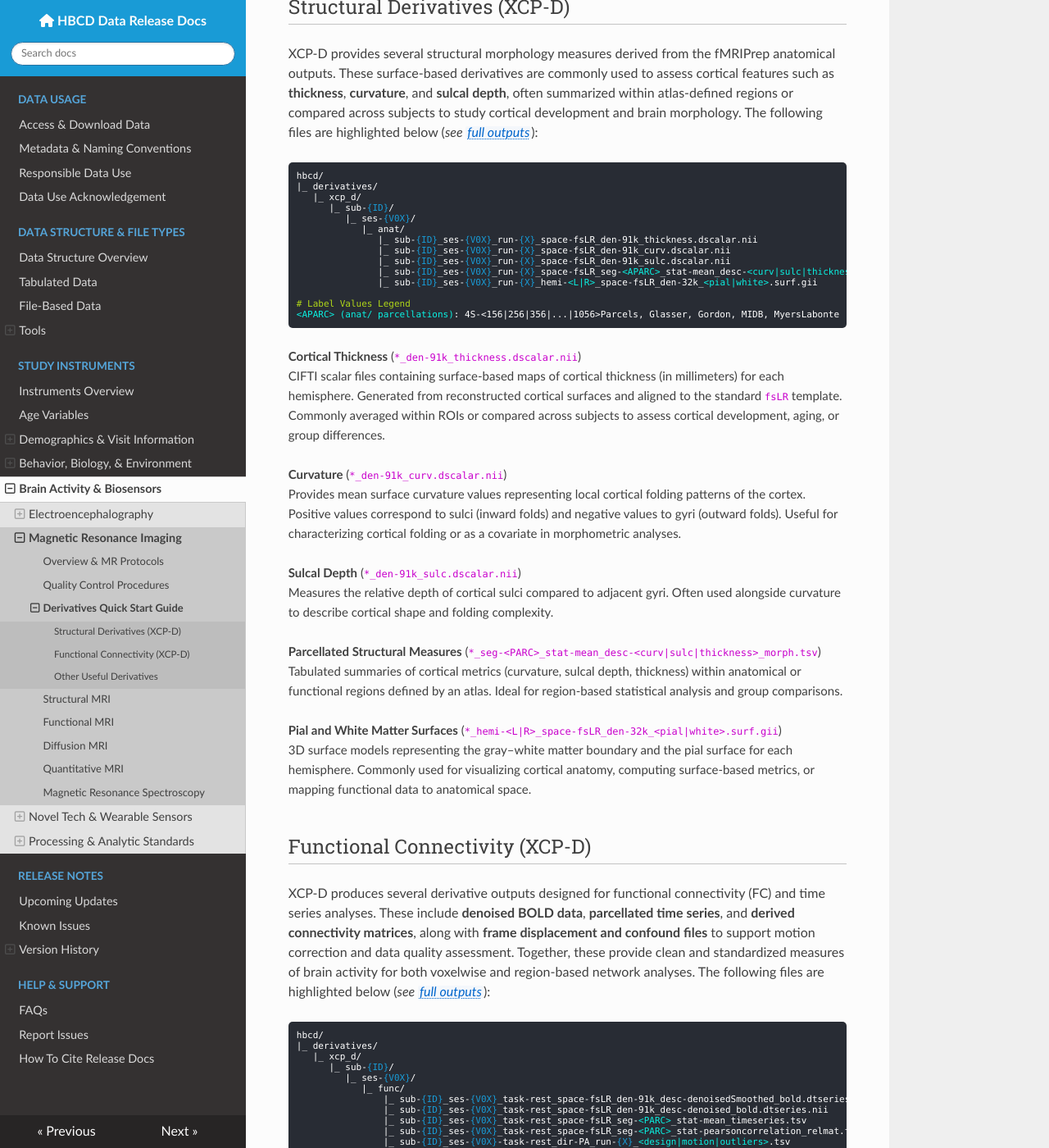
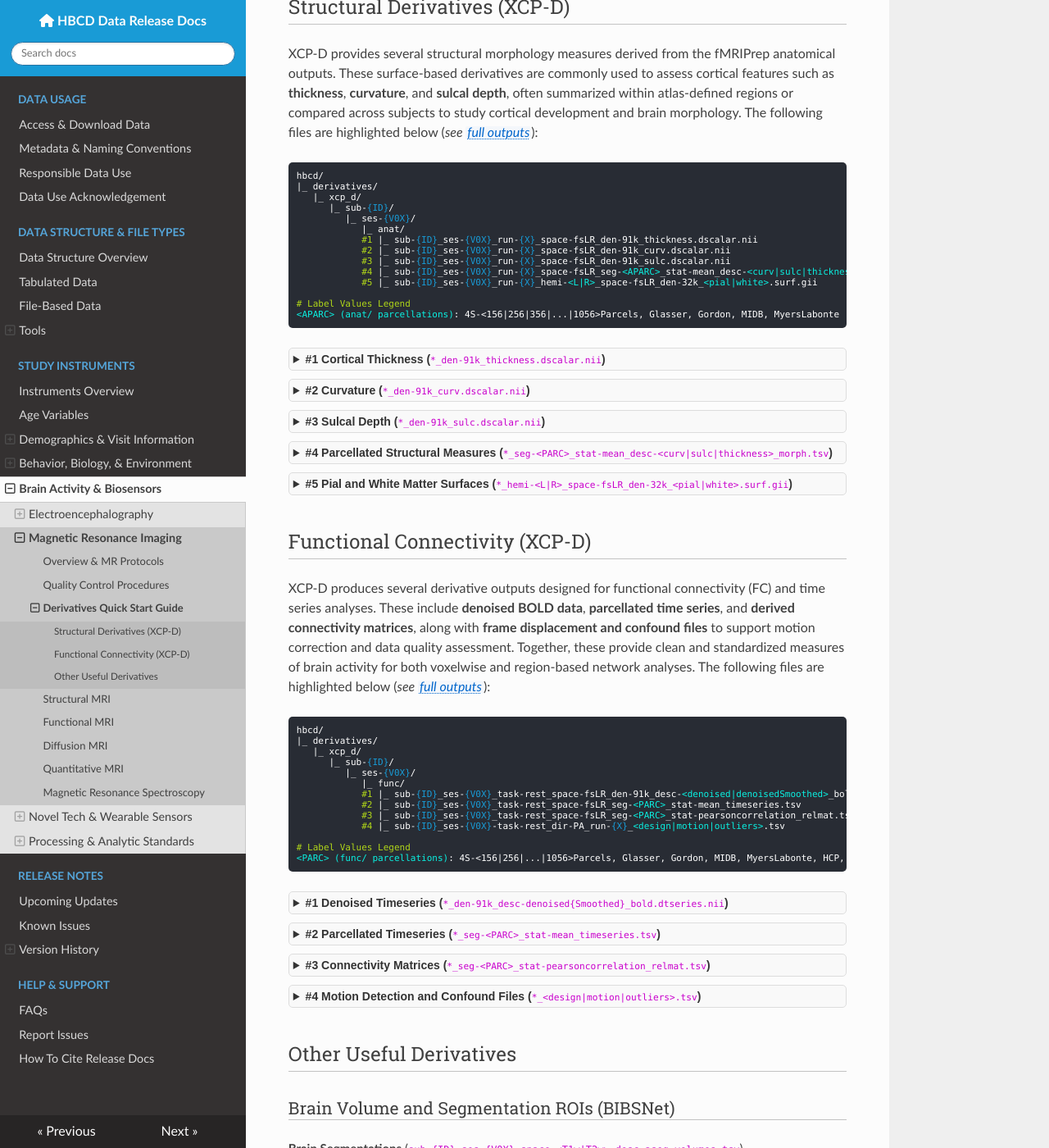
Before and after one commit to nbdc-datahub/hbcd-docs, an MkDocs documentation site: the page built from docs/instruments/processing/mr-derivs-quickstart.md, in a window 1280 px wide and 1400 px high, scrolled down 701 px. Shown: the whole window at 82% size. Built offline with MkDocs 1.6.1, drawn with Linux system fonts in a browser that asks for light colours; nearby versions of some CDN libraries; some of the changed text lies outside the part shown.

Commit message:
derivs add collapsible sections

```diff
--- a/docs/instruments/processing/mr-derivs-quickstart.md
+++ b/docs/instruments/processing/mr-derivs-quickstart.md
@@ -24,37 +24,41 @@ hbcd/
       |_ sub-<span class="label">{ID}</span>/
          |_ ses-<span class="label">{V0X}</span>/
             |_ anat/
-               |_ sub-<span class="label">{ID}</span>_ses-<span class="label">{V0X}</span>_run-<span class="label">{X}</span>_space-fsLR_den-91k_thickness.dscalar.nii
-               |_ sub-<span class="label">{ID}</span>_ses-<span class="label">{V0X}</span>_run-<span class="label">{X}</span>_space-fsLR_den-91k_curv.dscalar.nii
-               |_ sub-<span class="label">{ID}</span>_ses-<span class="label">{V0X}</span>_run-<span class="label">{X}</span>_space-fsLR_den-91k_sulc.dscalar.nii
-               |_ sub-<span class="label">{ID}</span>_ses-<span class="label">{V0X}</span>_run-<span class="label">{X}</span>_space-fsLR_seg-<span class="placeholder">&lt;APARC&gt;</span>_stat-mean_desc-<span class="placeholder">&lt;curv|sulc|thickness&gt;</span>_morph.tsv
-               |_ sub-<span class="label">{ID}</span>_ses-<span class="label">{V0X}</span>_run-<span class="label">{X}</span>_hemi-<span class="placeholder">&lt;L|R&gt;</span>_space-fsLR_den-32k_<span class="placeholder">&lt;pial|white&gt;</span>.surf.gii
+            <span class="hashtag">#1</span> |_ sub-<span class="label">{ID}</span>_ses-<span class="label">{V0X}</span>_run-<span class="label">{X}</span>_space-fsLR_den-91k_thickness.dscalar.nii
+            <span class="hashtag">#2</span> |_ sub-<span class="label">{ID}</span>_ses-<span class="label">{V0X}</span>_run-<span class="label">{X}</span>_space-fsLR_den-91k_curv.dscalar.nii
+            <span class="hashtag">#3</span> |_ sub-<span class="label">{ID}</span>_ses-<span class="label">{V0X}</span>_run-<span class="label">{X}</span>_space-fsLR_den-91k_sulc.dscalar.nii
+            <span class="hashtag">#4</span> |_ sub-<span class="label">{ID}</span>_ses-<span class="label">{V0X}</span>_run-<span class="label">{X}</span>_space-fsLR_seg-<span class="placeholder">&lt;APARC&gt;</span>_stat-mean_desc-<span class="placeholder">&lt;curv|sulc|thickness&gt;</span>_morph.tsv
+            <span class="hashtag">#5</span> |_ sub-<span class="label">{ID}</span>_ses-<span class="label">{V0X}</span>_run-<span class="label">{X}</span>_hemi-<span class="placeholder">&lt;L|R&gt;</span>_space-fsLR_den-32k_<span class="placeholder">&lt;pial|white&gt;</span>.surf.gii
 
 <span class="hashtag"># Label Values Legend</span>
 <span class="placeholder">&lt;APARC&gt; (anat/ parcellations)</span>: 4S-&lt;156|256|356|...|1056&gt;Parcels, Glasser, Gordon, MIDB, MyersLabonte
 </pre>
 <p></p>
 
-<p style="font-size: 15px;">
-    <strong>Cortical Thickness</strong> (<code>*_den-91k_thickness.dscalar.nii</code>)<br>
-    CIFTI scalar files containing surface-based maps of cortical thickness (in millimeters) for each hemisphere. Generated from reconstructed cortical surfaces and aligned to the standard <code>fsLR</code> template. Commonly averaged within ROIs or compared across subjects to assess cortical development, aging, or group differences.
-<br>
-<br>
-    <strong>Curvature</strong> (<code>*_den-91k_curv.dscalar.nii</code>)<br>
-    Provides mean surface curvature values representing local cortical folding patterns of the cortex. Positive values correspond to sulci (inward folds) and negative values to gyri (outward folds). Useful for characterizing cortical folding or as a covariate in morphometric analyses.
-<br>
-<br>
-    <strong>Sulcal Depth</strong> (<code>*_den-91k_sulc.dscalar.nii</code>)<br>
-    Measures the relative depth of cortical sulci compared to adjacent gyri. Often used alongside curvature to describe cortical shape and folding complexity.
-<br>
-<br>
-    <strong>Parcellated Structural Measures</strong> (<code>*_seg-&lt;PARC&gt;_stat-mean_desc-&lt;curv|sulc|thickness&gt;_morph.tsv</code>)<br>
-    Tabulated summaries of cortical metrics (curvature, sulcal depth, thickness) within anatomical or functional regions defined by an atlas. Ideal for region-based statistical analysis and group comparisons.
-<br>
-<br>
-    <strong>Pial and White Matter Surfaces</strong> (<code>*_hemi-&lt;L|R&gt;_space-fsLR_den-32k_&lt;pial|white&gt;.surf.gii</code>)<br>
-    3D surface models representing the gray–white matter boundary and the pial surface for each hemisphere. Commonly used for visualizing cortical anatomy, computing surface-based metrics, or mapping functional data to anatomical space.
-</p>
+<details>
+  <summary><strong>#1 Cortical Thickness</strong> (<code>*_den-91k_thickness.dscalar.nii</code>)</summary>
+  <p>CIFTI scalar files containing surface-based maps of cortical thickness (in millimeters) for each hemisphere. Generated from reconstructed cortical surfaces and aligned to the standard <code>fsLR</code> template. Commonly averaged within ROIs or compared across subjects to assess cortical development, aging, or group differences.</p>
+</details>
+
+<details>
+  <summary><strong>#2 Curvature</strong> (<code>*_den-91k_curv.dscalar.nii</code>)</summary>
+  <p>Provides mean surface curvature values representing local cortical folding patterns of the cortex. Positive values correspond to sulci (inward folds) and negative values to gyri (outward folds). Useful for characterizing cortical folding or as a covariate in morphometric analyses.</p>
+</details>
+
+<details>
+  <summary><strong>#3 Sulcal Depth</strong> (<code>*_den-91k_sulc.dscalar.nii</code>)</summary>
+  <p>Measures the relative depth of cortical sulci compared to adjacent gyri. Often used alongside curvature to describe cortical shape and folding complexity.</p>
+</details>
+
+<details>
+  <summary><strong>#4 Parcellated Structural Measures</strong> (<code>*_seg-&lt;PARC&gt;_stat-mean_desc-&lt;curv|sulc|thickness&gt;_morph.tsv</code>)</summary>
+  <p>Tabulated summaries of cortical metrics (curvature, sulcal depth, thickness) within anatomical or functional regions defined by an atlas. Ideal for region-based statistical analysis and group comparisons.</p>
+</details>
+
+<details>
+  <summary><strong>#5 Pial and White Matter Surfaces</strong> (<code>*_hemi-&lt;L|R&gt;_space-fsLR_den-32k_&lt;pial|white&gt;.surf.gii</code>)</summary>
+  <p>3D surface models representing the gray–white matter boundary and the pial surface for each hemisphere. Commonly used for visualizing cortical anatomy, computing surface-based metrics, or mapping functional data to anatomical space.</p>
+</details>
 
 ## Functional Connectivity (XCP-D)
 
@@ -67,33 +71,43 @@ hbcd/
       |_ sub-<span class="label">{ID}</span>/
          |_ ses-<span class="label">{V0X}</span>/
             |_ func/
-                |_ sub-<span class="label">{ID}</span>_ses-<span class="label">{V0X}</span>_task-rest_space-fsLR_den-91k_desc-denoisedSmoothed_bold.dtseries.nii
-                |_ sub-<span class="label">{ID}</span>_ses-<span class="label">{V0X}</span>_task-rest_space-fsLR_den-91k_desc-denoised_bold.dtseries.nii
-                |_ sub-<span class="label">{ID}</span>_ses-<span class="label">{V0X}</span>_task-rest_space-fsLR_seg-<span class="placeholder">&lt;PARC&gt;</span>_stat-mean_timeseries.tsv
-                |_ sub-<span class="label">{ID}</span>_ses-<span class="label">{V0X}</span>_task-rest_space-fsLR_seg-<span class="placeholder">&lt;PARC&gt;</span>_stat-pearsoncorrelation_relmat.tsv
-                |_ sub-<span class="label">{ID}</span>_ses-<span class="label">{V0X}</span>-task-rest_dir-PA_run-<span class="label">{X}</span>_<span class="placeholder">&lt;design|motion|outliers&gt;</span>.tsv
+            <span class="hashtag">#1</span> |_ sub-<span class="label">{ID}</span>_ses-<span class="label">{V0X}</span>_task-rest_space-fsLR_den-91k_desc-<span class="placeholder">&lt;denoised|denoisedSmoothed&gt;</span>_bold.dtseries.nii
+            <span class="hashtag">#2</span> |_ sub-<span class="label">{ID}</span>_ses-<span class="label">{V0X}</span>_task-rest_space-fsLR_seg-<span class="placeholder">&lt;PARC&gt;</span>_stat-mean_timeseries.tsv
+            <span class="hashtag">#3</span> |_ sub-<span class="label">{ID}</span>_ses-<span class="label">{V0X}</span>_task-rest_space-fsLR_seg-<span class="placeholder">&lt;PARC&gt;</span>_stat-pearsoncorrelation_relmat.tsv
+            <span class="hashtag">#4</span> |_ sub-<span class="label">{ID}</span>_ses-<span class="label">{V0X}</span>-task-rest_dir-PA_run-<span class="label">{X}</span>_<span class="placeholder">&lt;design|motion|outliers&gt;</span>.tsv
 
 <span class="hashtag"># Label Values Legend</span>
 <span class="placeholder">&lt;PARC&gt; (func/ parcellations)</span>: 4S-&lt;156|256|...|1056&gt;Parcels, Glasser, Gordon, MIDB, MyersLabonte, HCP, Tian
 </pre>
 <p></p>
 
-<p style="font-size: 15px;">
-    <strong>Denoised Timeseries</strong> (<code>*_den-91k_desc-denoised{Smoothed}_bold.dtseries.nii</code>)<br>
-    CIFTI dense time series containing fully preprocessed, temporally filtered, and nuisance-regressed BOLD data. Aligned to the standard <code>fsLR</code> surface template, these files are suitable for voxelwise FC analyses, seed-based correlation maps, or other data-driven connectivity methods.
-<br>
-<br>
-    <strong>Parcellated Timeseries</strong> (<code>*_seg-&lt;PARC&gt;_stat-mean_timeseries.tsv</code>)<br>
-    Tabulated mean BOLD time series for each region in a the following atlases: <a href="https://github.com/PennLINC/AtlasPack">4S-{X}-Region Parcels</a>, Glasser, Gordon, MIDB, MyersLabonte, HCP, and Tian. Also available as CIFTI files (<code>*_stat-mean_timeseries.ptseries.nii</code>), where each column corresponds to a brain region, and each row to a timepoint. Ideal for computing ROI-to-ROI connectivity matrices or performing graph and network analyses.
-<br>
-<br>
-    <strong>Connectivity Matrices</strong> (<code>*_seg-&lt;PARC&gt;_stat-pearsoncorrelation_relmat.tsv</code>)<br>
-    Tab-delimited matrices of pairwise Pearson correlations between atlas regions, computed from the parcellated time series. Useful for quick inspection, validation, or as input for group-level analyses when region-level connectivity is sufficient.
-<br>
-<br>
-    <strong>Motion Detection and Confound Files</strong> (<code>*_&lt;design|motion|outliers&gt;.tsv</code>)<br>
-    Include framewise displacement values and nuisance regressor design files. The design files (<code>*_design.tsv</code>) contain one column per regressor (e.g., motion parameters and one-hot indicators for high-motion outlier volumes). Recommended for identifying and filtering low-quality data before group analyses.<br>
-</p>
+<details>
+  <summary><strong>#1 Denoised Timeseries</strong> (<code>*_den-91k_desc-denoised{Smoothed}_bold.dtseries.nii</code>)</summary>
+  <p>
+  CIFTI dense time series containing fully preprocessed, temporally filtered, and nuisance-regressed BOLD data. Aligned to the standard <code>fsLR</code> surface template, these files are suitable for voxelwise FC analyses, seed-based correlation maps, or other data-driven connectivity methods.
+  </p>
+</details>
+
+<details>
+  <summary><strong>#2 Parcellated Timeseries</strong> (<code>*_seg-&lt;PARC&gt;_stat-mean_timeseries.tsv</code>)</summary>
+  <p>
+  Tabulated mean BOLD time series for each region in a the following atlases: <a href="https://github.com/PennLINC/AtlasPack">4S-{X}-Region Parcels</a>, Glasser, Gordon, MIDB, MyersLabonte, HCP, and Tian. Also available as CIFTI files (<code>*_stat-mean_timeseries.ptseries.nii</code>), where each column corresponds to a brain region, and each row to a timepoint. Ideal for computing ROI-to-ROI connectivity matrices or performing graph and network analyses.
+  </p>
+</details>
+
+<details>
+  <summary><strong>#3 Connectivity Matrices</strong> (<code>*_seg-&lt;PARC&gt;_stat-pearsoncorrelation_relmat.tsv</code>)</summary>
+  <p>
+  Tab-delimited matrices of pairwise Pearson correlations between atlas regions, computed from the parcellated time series. Useful for quick inspection, validation, or as input for group-level analyses when region-level connectivity is sufficient.
+  </p>
+</details>
+
+<details>
+  <summary><strong>#4 Motion Detection and Confound Files</strong> (<code>*_&lt;design|motion|outliers&gt;.tsv</code>)</summary>
+  <p>
+  Include framewise displacement values and nuisance regressor design files. The design files (<code>*_design.tsv</code>) contain one column per regressor (e.g., motion parameters and one-hot indicators for high-motion outlier volumes). Recommended for identifying and filtering low-quality data before group analyses.
+  </p>
+</details>
 
 ## Other Useful Derivatives
 
```
Also changed, not shown: docs/instruments/processing/alt.md (deleted, +0 -118 lines).
